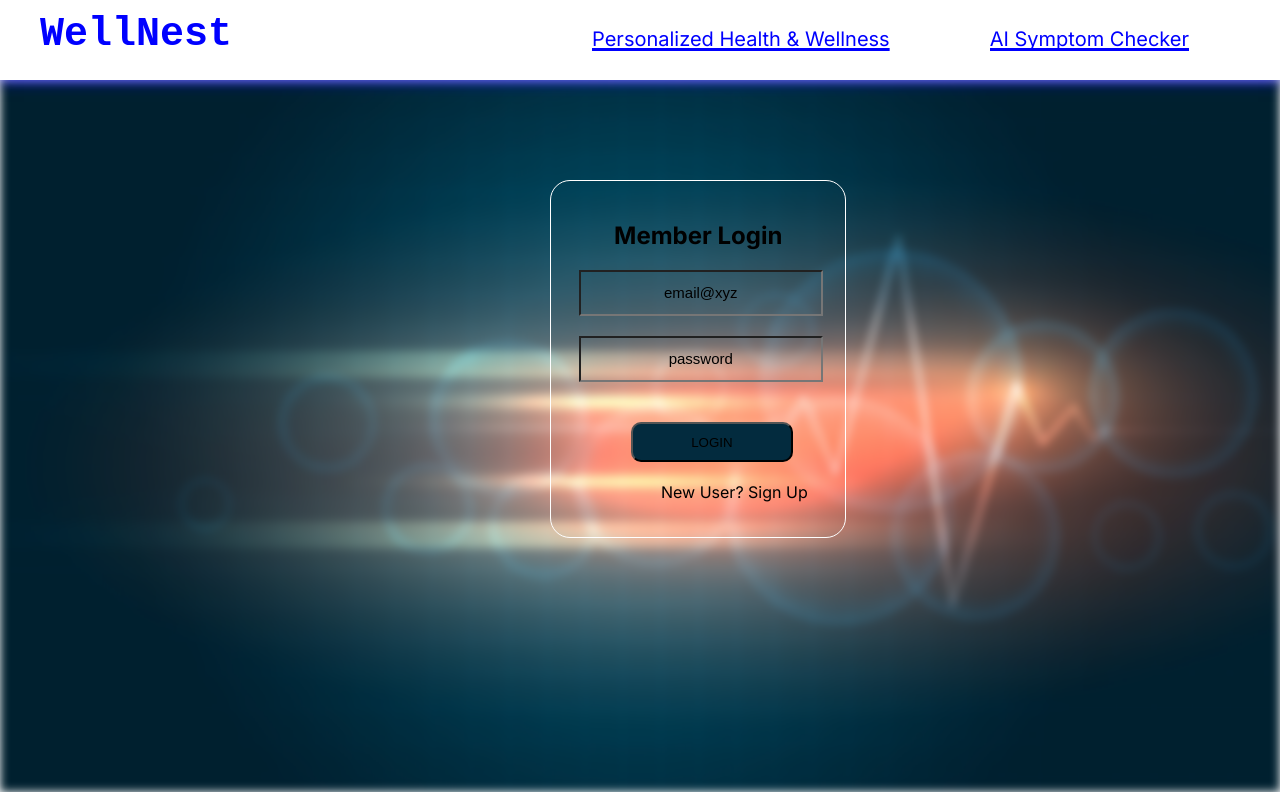
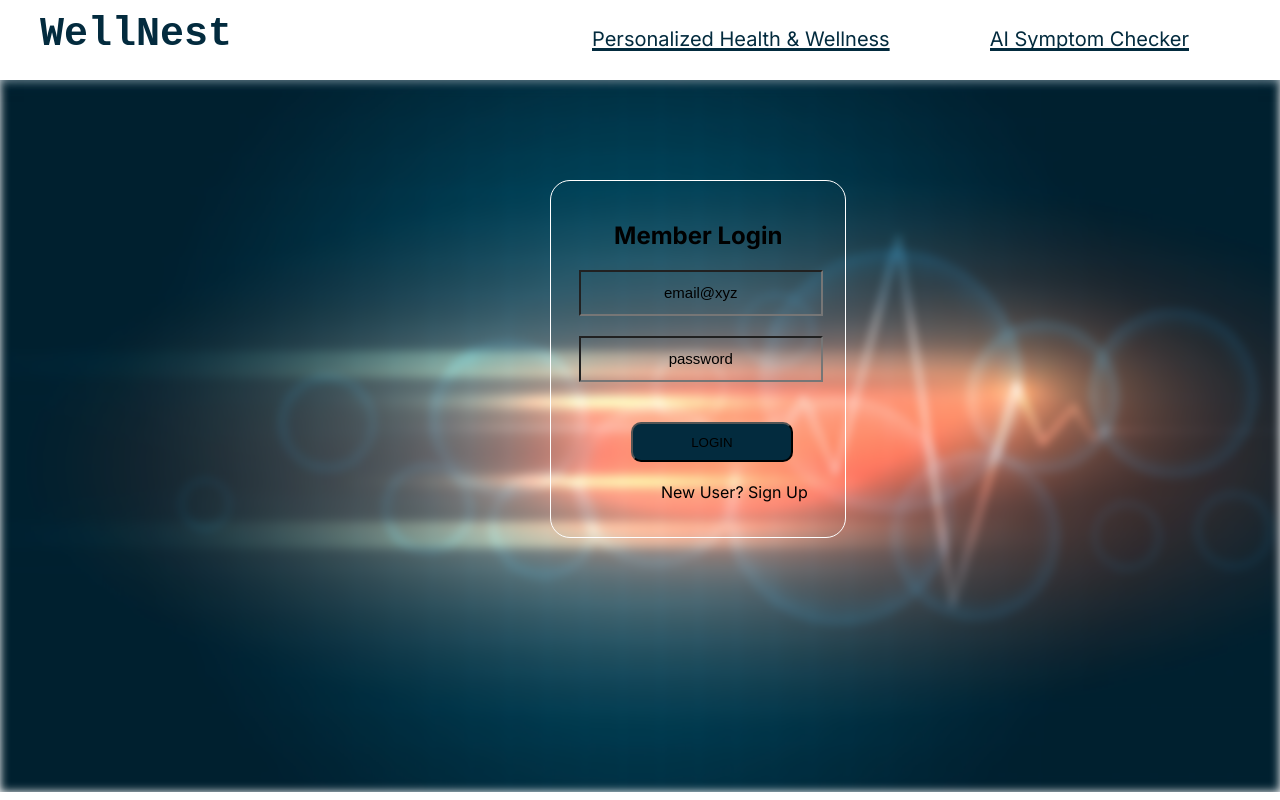
Before and after one commit to MartinNtow/personliasedhealth, a Next.js app: page / in a window 1280 px wide. Built offline with nearby package versions, Linux system fonts and the light colour scheme.

Commit message:
changed color of text in navbar

```diff
--- a/src/app/styles/navbar.module.css
+++ b/src/app/styles/navbar.module.css
@@ -3,7 +3,7 @@
     height: 80px;
     display: flex;
     flex-wrap: wrap;
-    box-shadow: 0px 0px 15px rgb(2, 2, 224);
+    box-shadow: 0px 0px 15px #032b3e;
 
 }
 .appname{
@@ -11,7 +11,7 @@
     font-weight: bold;
 }
 .appname h1{
-    color: blue;
+    color: #032b3e;
     font-size: 40px;
     position: relative;
     left: 40px;
@@ -22,7 +22,7 @@
 }
 .nav{
     font-size: 20px;
-    color: blue;
+    color: #032b3e;
     position: relative;
     left: 300px;
     top: 27px;
@@ -35,14 +35,14 @@
     background:
       linear-gradient(
         to right,
-        blue,
-        blue
+        #032b3e,
+        #032b3e
       ),
       linear-gradient(
         to right,
-        blue,
+        #032b3e,
         white,
-        blue
+        #032b3e
     );
     background-size: 100% 3px, 0 3px;
     background-position: 100% 100%, 0 100%;
```
